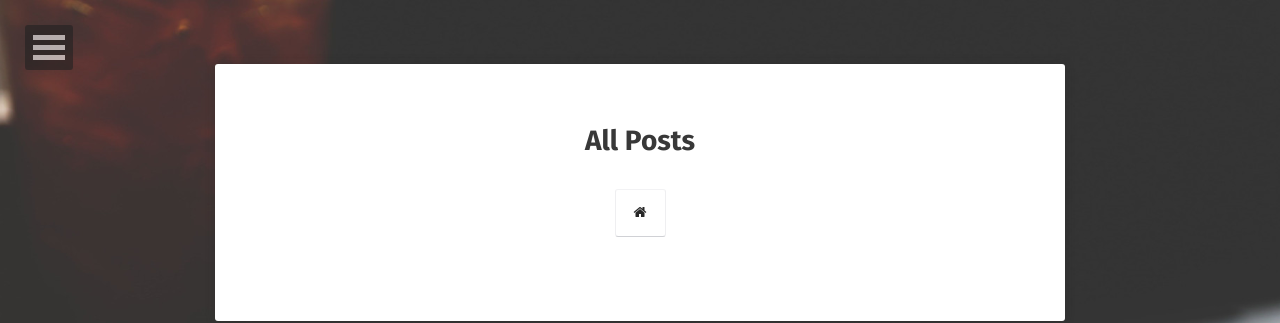
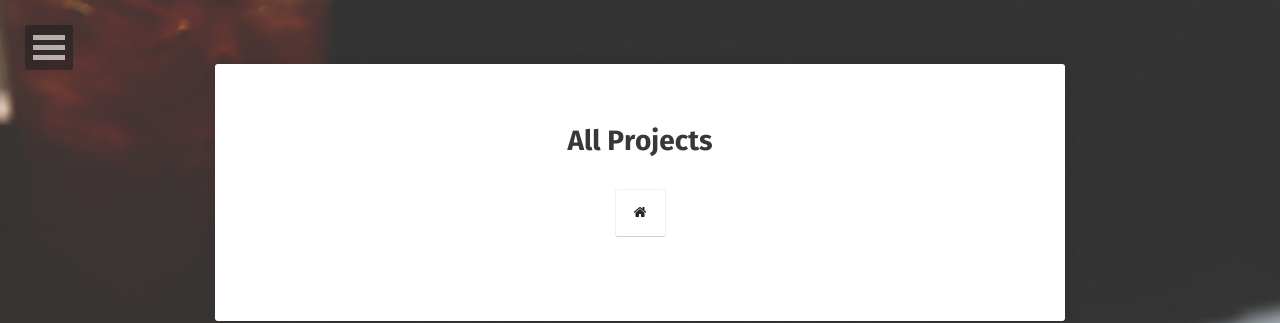
Before and after one commit to kim-jin-seop/kim-jin-seop.github.io, a Jekyll site: the page built from projects/index.md, in a window 1280 px wide. Shown: the top 323 px of the page. Built offline with Jekyll 4.4.1, drawn with Linux system fonts in a browser that asks for light colours; some web fonts are replaced.

Commit message:
update post

```diff
--- a/projects/index.md
+++ b/projects/index.md
@@ -1,6 +1,6 @@
 ---
 layout: post-list
-title: All Posts
-excerpt: "A List of Posts"
+title: All Projects
+excerpt: "A List of Projects"
 comments: false
 ---
```
Also changed, not shown: posts/index.md (+2 -2 lines).
